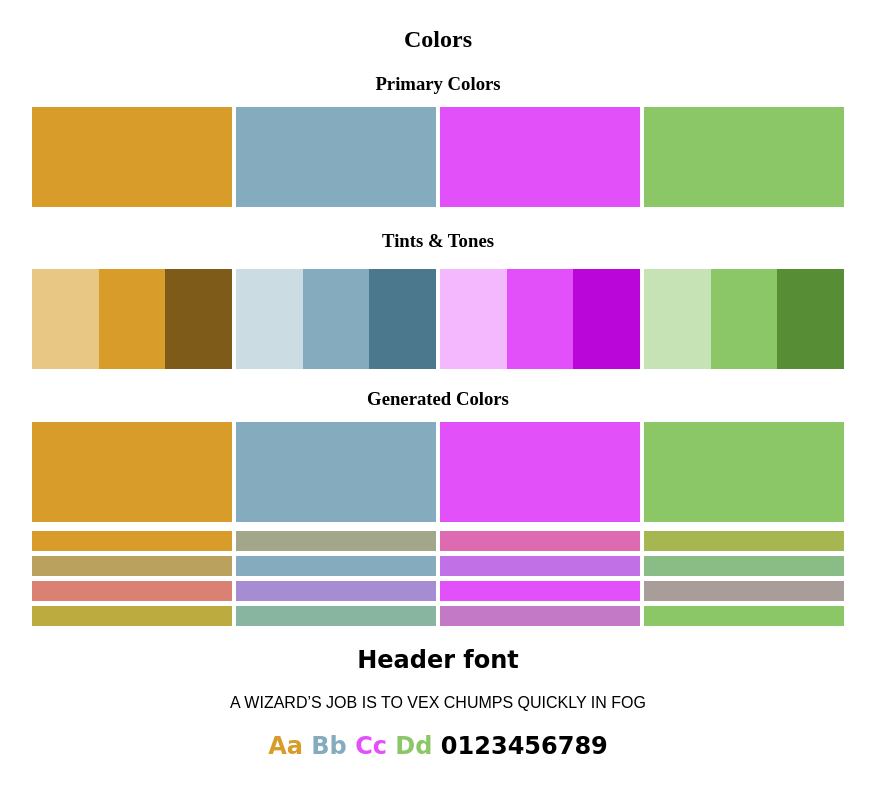
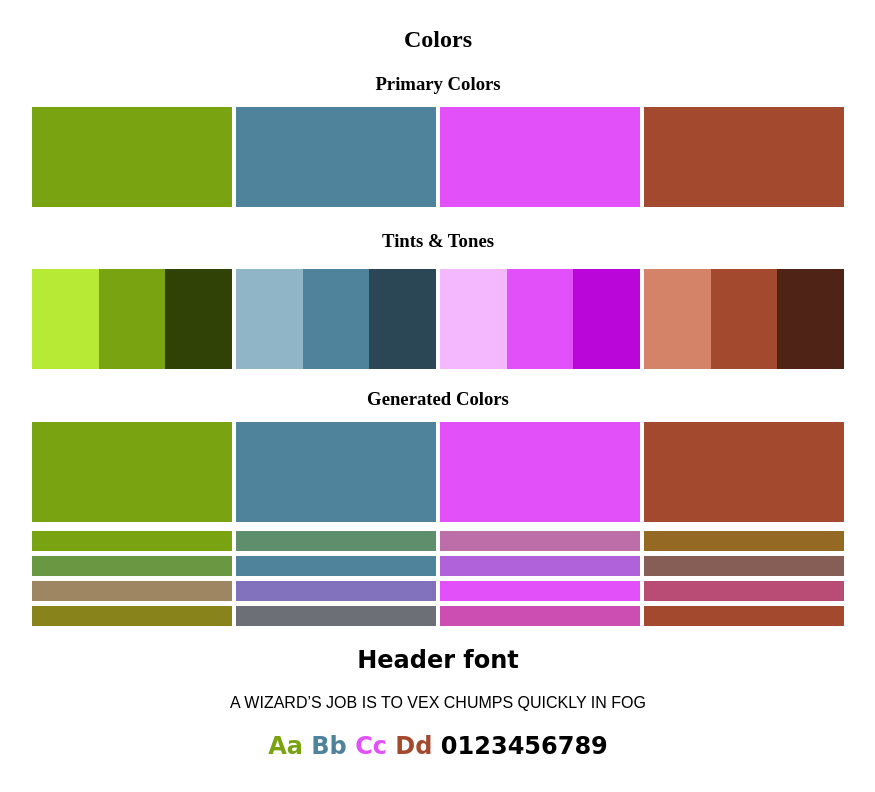
Before and after one commit to nigelorion/style-guide, a plain HTML site: page index.html in a window 1280 px wide. Shown: the whole page, without its empty margins (202-1077 px from the left). Drawn offline with Linux system fonts and the light colour scheme.

Commit message:
nested all in for loop

```diff
--- a/css/_variables.scss
+++ b/css/_variables.scss
@@ -1,7 +1,7 @@
-$color_1: rgb(215, 156, 42);
-$color_2: rgb(133, 172, 190);
+$color_1: rgb(121, 163, 17);
+$color_2: rgb(79, 131, 156);
 $color_3: rgb(226, 80, 250);
-$color_4: rgb(139, 198, 103);
+$color_4: rgb(163, 74, 46);
 
 $colors: $color_1, $color_2, $color_3, $color_4;
 
--- a/css/styles.scss
+++ b/css/styles.scss
@@ -40,9 +40,6 @@ h3 {
   #primary .box:nth-of-type(#{$i}), #generated .column:nth-of-type(#{$i}) .box {
   background-color: nth($colors, $i);
   }
-}
-
-@for $i from 1 through 4 {
   #tints .box:nth-child(#{$i}) {
     div:nth-child(1){
       @include section;
@@ -57,9 +54,6 @@ h3 {
       background-color: darken(nth($colors, $i), 21%);
     }
   }
-}
-
-@for $i from 1 through length($colors) {
   .row .column:nth-of-type(#{$i}) {
     @for $j from 1 through length($colors) {
       .half-box:nth-of-type(#{$j}) {
@@ -68,6 +62,7 @@ h3 {
     }
   }
 }
+
 
 #fonts {
   h1 {
```
Also changed, not shown: css/styles.css, 1 other file.
